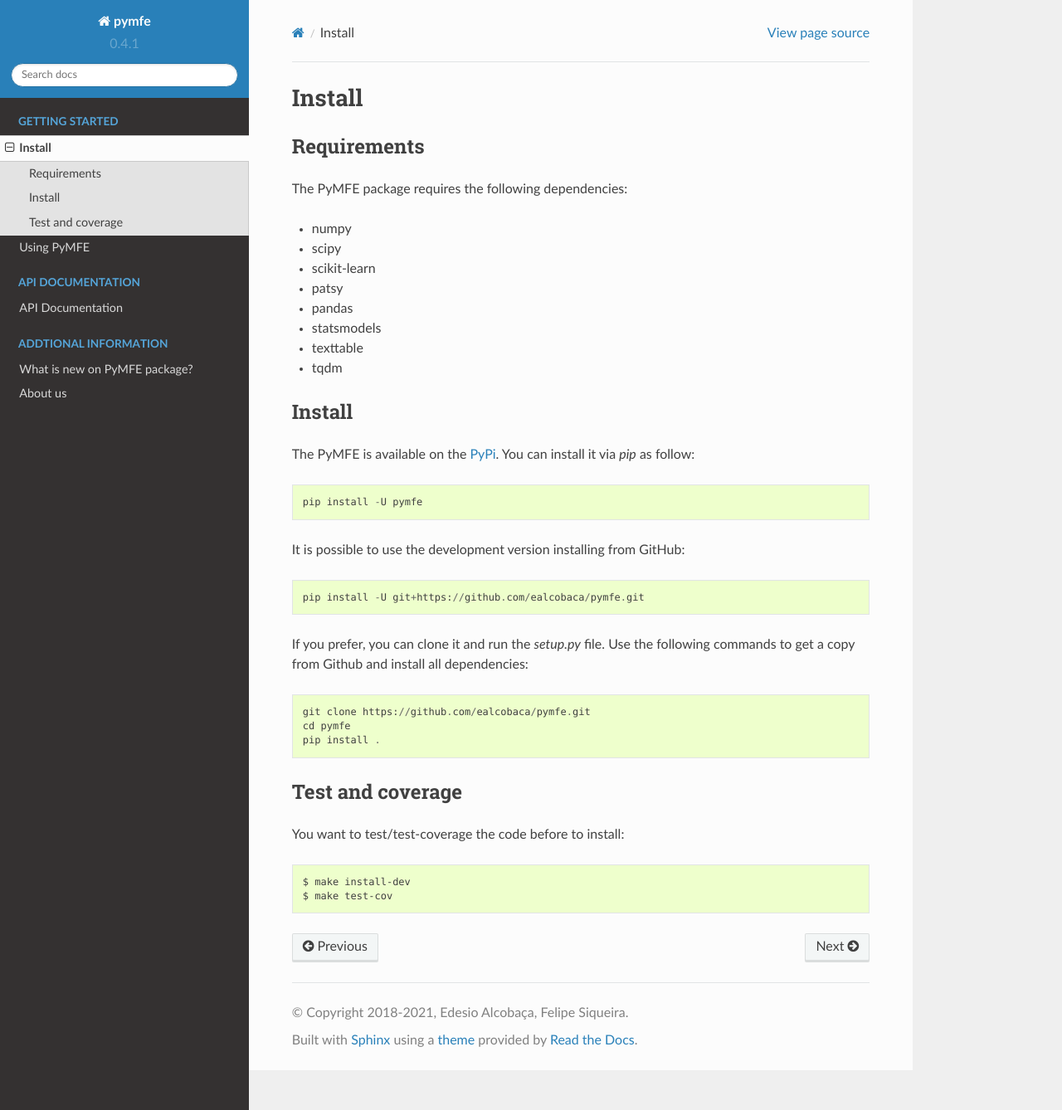
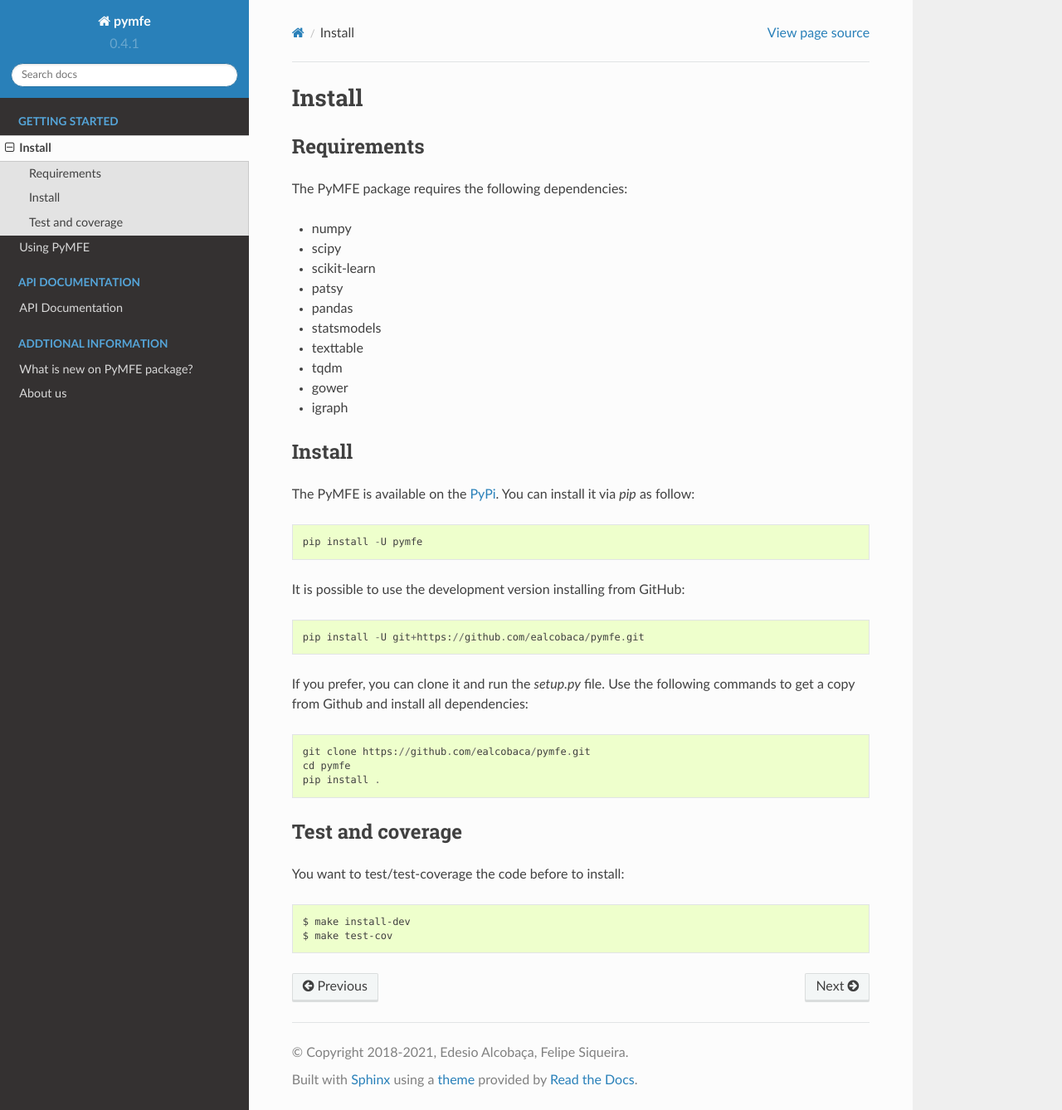
Before and after one commit to ealcobaca/pymfe, a Sphinx documentation site: the page built from docs/source/install.rst, in a window 1280 px wide and 1338 px high. Shown: the whole window at 83% size. Built offline with Sphinx 7.4.7 and the Read the Docs theme 2.0.0, drawn with Linux system fonts in a browser that asks for light colours; pages that are not in the unit, such as notebooks, are missing from menus.

Commit message:
doc: add 'gower' and 'igraph' to dependency list

```diff
--- a/docs/source/install.rst
+++ b/docs/source/install.rst
@@ -14,6 +14,8 @@ The PyMFE package requires the following dependencies:
 * statsmodels
 * texttable
 * tqdm
+* gower
+* igraph
 
 
 Install
```
